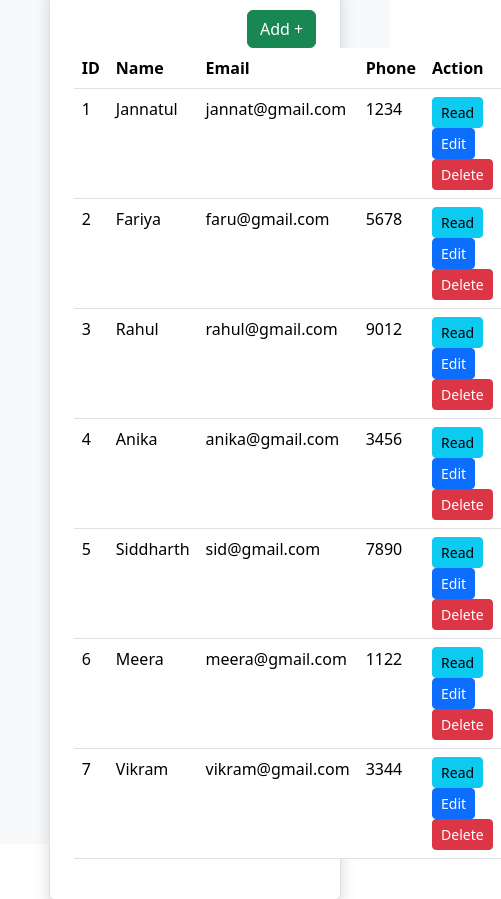
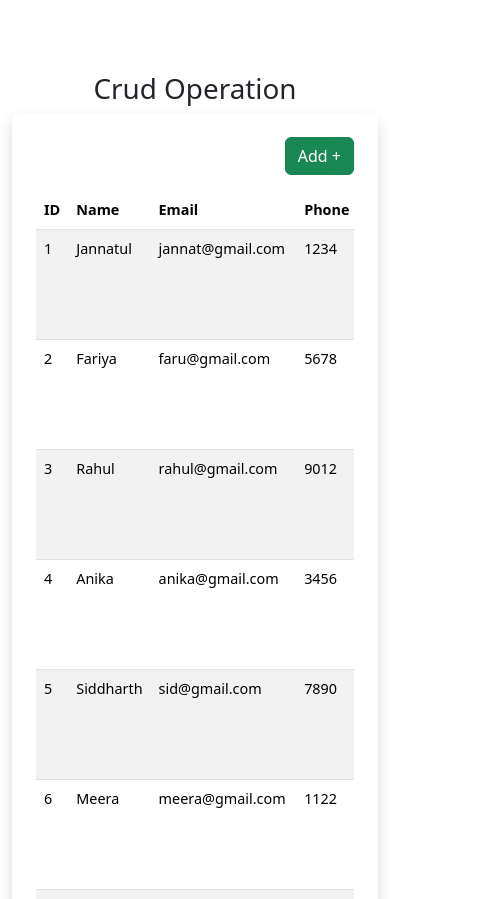
Before and after one commit to MasshuraMadhurja/react-crud-operation, a React (Create React App) app: page / in a window 390 px wide. Shown: the top 899 px of the page, 501 px wide, since content can reach past the window. Built offline with nearby package versions, Linux system fonts and the light colour scheme; data requests are answered from the project's data file.

Commit message:
made application Responsive

```diff
--- a/src/Home.jsx
+++ b/src/Home.jsx
@@ -1,41 +1,37 @@
-import React, { useEffect, useState } from "react";
+import React, { useState, useEffect } from "react";
 import axios from "axios";
-import { Link, useNavigate } from "react-router-dom";
+import { Link } from 'react-router-dom';
 
 function Home() {
   const [data, setData] = useState([]);
-  const navigate = useNavigate();
-  //data fetch from db.json
+
   useEffect(() => {
     axios
-      .get("http://localhost:3000/users")
+      .get("http://localhost:3000/users/")
       .then((res) => setData(res.data))
-      .catch((err) => console.assert.log(err));
+      .catch((err) => console.error(err));
   }, []);
 
-  const handleDelete=(id)=>{
-    const confirm  =window.confirm("Would you like to delete?")
-    if(confirm){
-        axios.delete("http://localhost:3000/users/"+id)
-        .then(res=>{
-            // eslint-disable-next-line no-restricted-globals
-            location.reload();
-        }).catch((err) => console.log(err));
+  const handleDelete = (id) => {
+    const confirm = window.confirm("Would you like to delete?");
+    if (confirm) {
+      axios.delete("http://localhost:3000/users/" + id)
+        .then(res => {
+          window.location.reload();
+        })
+        .catch((err) => console.log(err));
     }
-};
-
-
+  }
 
   return (
-    <div className="d-flex flex-column justify-content-center align-items-center bg-light vh-100">
-      <h1>List of Users</h1>
-      <div className="w-75 rounded  bg-white border shadow p-4">
-        <div className="d-flex justify-content-end bg-green">
-          <Link to="/create" className="btn btn-success">
-            Add +
-          </Link>
+    <div className="container d-flex flex-column justify-content-center align-items-center min-vh-100">
+      <h1 className="mt-5 pt-4">Crud Operation</h1>
+      <div className="col-12 col-md-10 col-lg-8 bg-white shadow p-4 rounded">
+        <div className="d-flex justify-content-end mb-3">
+          <Link to='/create' className="btn btn-success">Add +</Link>
         </div>
-        <table className="table table-stiped">
+        <div className="table-responsive">
+          <table className="table table-striped custom-table">
             <thead>
               <tr>
                 <th>ID</th>
@@ -53,17 +49,9 @@ return (
                   <td>{d.email}</td>
                   <td>{d.phone}</td>
                   <td>
-                  {/* <button className="btn btn-sm btn-info me-2">Read</button>
-                  <button className="btn btn-sm btn-primary me-2">Edit</button>
-                  <button className="btn btn-sm btn-danger">Delete</button>  */}
-                  <Link to={`/read/${d.id}`}className="btn btn-sm btn-info me-2">
-                    Read
-                  </Link>
-
-                  <Link to={`/update/${d.id}`} className="btn btn-sm btn-primary me-2">
-                    Edit
-                  </Link>
-                  <button  onClick={e=>handleDelete(d.id)}   className="btn btn-sm btn-danger">Delete</button>
+                    <Link to={`/read/${d.id}`} className="btn btn-info btn-sm me-2">Read</Link>
+                    <Link to={`/update/${d.id}`} className="btn btn-primary btn-sm me-2">Edit</Link>
+                    <button onClick={() => handleDelete(d.id)} className="btn btn-danger btn-sm">Delete</button>
                   </td>
                 </tr>
               ))}
@@ -71,7 +59,8 @@ return (
           </table>
         </div>
       </div>
+    </div>
   );
+}
 
-}
 export default Home;
--- a/src/index.css
+++ b/src/index.css
@@ -11,3 +11,21 @@ code {
   font-family: source-code-pro, Menlo, Monaco, Consolas, 'Courier New',
     monospace;
 }
+/* Custom styles for very small screens */
+@media (max-width: 780px) {
+  .custom-table {
+    font-size: 0.9rem;
+  }
+
+  .custom-table th, .custom-table td {
+    padding: 0.5rem;
+  }
+
+  .custom-form {
+    width: 100% !important;
+  }
+
+  .custom-container {
+    padding: 1rem;
+  }
+}
```
Lines whose indentation alone changed are shown as unchanged.
